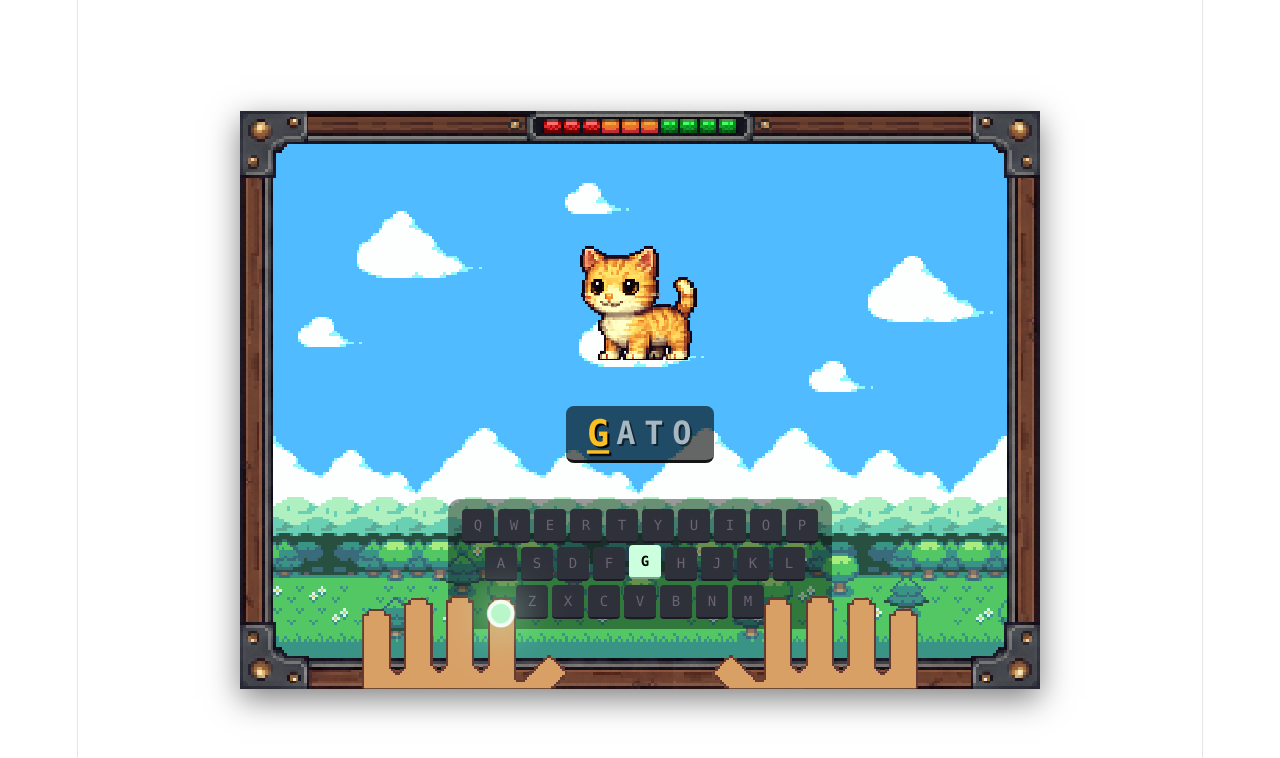
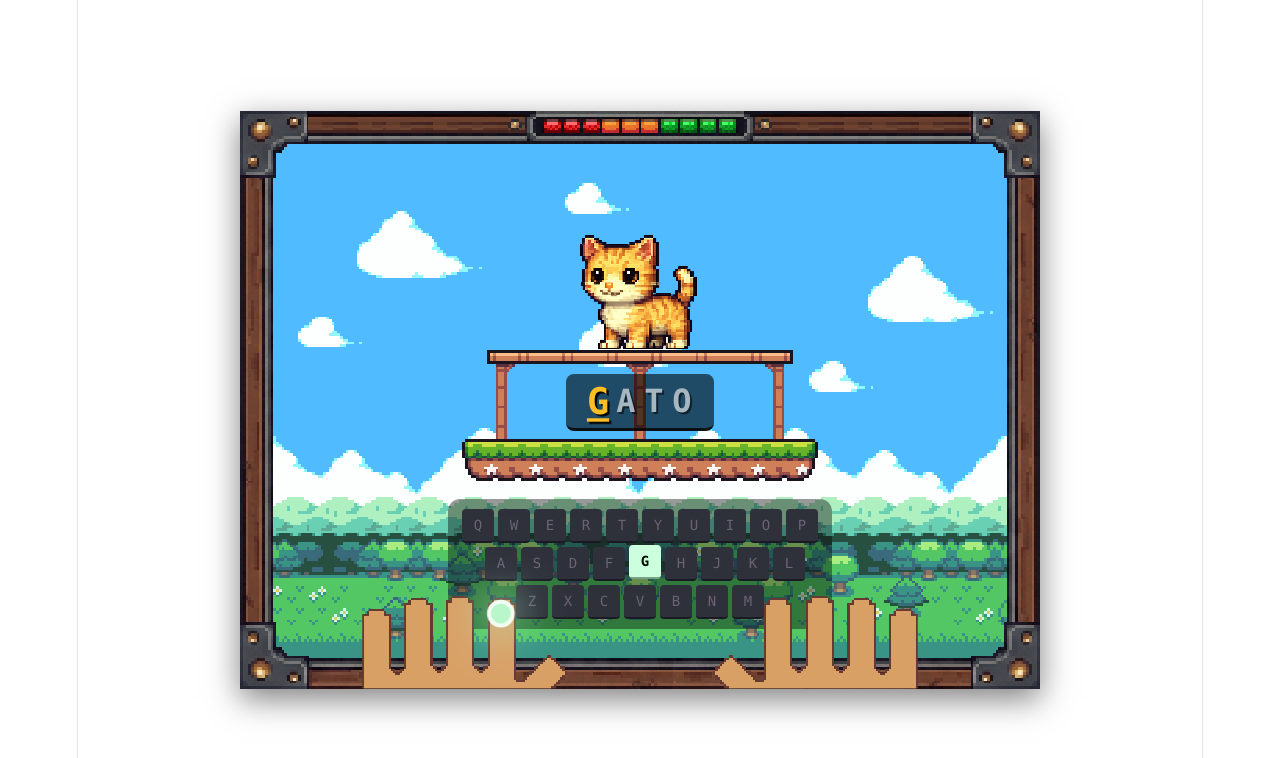
Before and after one commit to lucasdlima/vaqueiro_aprendiz, a React (Vite) app: page / in a window 1280 px wide. Shown: the top 758 px of the page. Built offline with nearby package versions, Linux system fonts and the light colour scheme.

Commit message:
fix: update animal input margin and increase animals per game

```diff
--- a/src/components/animal/Animal.css
+++ b/src/components/animal/Animal.css
@@ -2,7 +2,7 @@
   display: inline-flex;
   justify-content: center;
   align-items: center;
-  margin-top: 0px; /* Menos margem no topo */
+  margin-top: 10px; /* Menos margem no topo */
   margin-bottom: 0px;
 }
 
--- a/src/components/board/Board.css
+++ b/src/components/board/Board.css
@@ -5,7 +5,6 @@
   max-width: 800px;
   aspect-ratio: 288 / 208;
   margin: 0 auto;
-  /* border-radius: 16px; <-- Removido para deixar os cantos quadrados! */
   overflow: hidden;
   box-shadow: 0 10px 30px rgba(0, 0, 0, 0.5);
 }
@@ -19,15 +18,13 @@
   height: 100%;
   object-fit: cover;
   z-index: 0;
-  image-rendering: pixelated; /* Garantindo que o cenário fique nítido também! */
+  image-rendering: pixelated;
 }
 
 /* A camada onde ficam os itens (Vidas, Animal, Texto, Teclado, Mãos) */
 .board-ui {
   position: relative;
 
-  /* ---> ALTERADO AQUI DE 1 PARA 3 <---
-     Isso garante que toda a interface fique NA FRENTE da moldura (que tem z-index 2) */
   z-index: 3;
 
   display: flex;
@@ -42,11 +39,8 @@
   display: flex;
   justify-content: center;
   width: 100%;
-  /* Se o pixel art original da moldura tiver um espacinho do topo,
-     você pode adicionar um margin-top aqui depois. Por enquanto é zero. */
 }
 
-/* A Mágica da Proporção: Garante que a vida tenha exatamente 239px em relação aos 288px do fundo */
 .top-bar > div {
   width: 82.986%; /* Resultado de (239 / 288) * 100 */
 }
@@ -65,8 +59,6 @@
   justify-content: center;
   align-items: flex-end;
 
-  /* AUMENTE este valor (ex: 20px) para empurrar o teclado mais para CIMA. */
-  /* DIMINUA este valor (ex: 0px) para colar o teclado mais perto da borda de BAIXO. */
   padding-bottom: 60px;
 }
 
@@ -82,9 +74,8 @@
   /* Coloca a borda na frente de tudo (acima do z-index 1 da board-ui) */
   z-index: 2;
 
-  /* CRUCIAL: Faz o mouse "atravessar" a borda.
-     Se não colocar isso, você não consegue clicar no teclado! */
+  /* CRUCIAL: Faz o mouse "atravessar" a borda. */
   pointer-events: none;
 
-  image-rendering: pixelated; /* Mantém a borda nítida */
+  image-rendering: pixelated;
 }
--- a/src/components/board/index.tsx
+++ b/src/components/board/index.tsx
@@ -16,7 +16,7 @@ const ALL_ANIMALS: AnimalType[] = [
 ];
 
 // 2. Número de animais por partida
-const ANIMALS_PER_GAME = 2;
+const ANIMALS_PER_GAME = 5;
 
 // Função auxiliar que embaralha a lista e pega a quantidade desejada
 const getRandomAnimals = (count: number): AnimalType[] => {
--- a/src/components/hands-guide/HandsGuide.css
+++ b/src/components/hands-guide/HandsGuide.css
@@ -38,17 +38,15 @@
   height: 5px;
   border-radius: 50%;
 
-  /* NOVO: Adicione uma bordinha branca para destacar o miolo! */
+  /* Borda */
   border: 1px solid rgba(255, 255, 255, 0.8);
 
   transform: translate(-50%, -50%);
-  /* Diminuí o tempo de 0.8s para 0.5s para ela piscar mais rápido */
   animation: pulseDot 0.5s infinite alternate;
 }
 
 /* Animação para a bolinha pulsar */
 @keyframes pulseDot {
-  /* Aumentei a escala de 1.3 para 1.8 para ela "inchar" mais */
   0% { opacity: 0.8; transform: translate(-50%, -50%) scale(1); }
   100% { opacity: 1; transform: translate(-50%, -50%) scale(1.8); }
 }
--- a/src/components/lifebar/LifeBar.css
+++ b/src/components/lifebar/LifeBar.css
@@ -7,11 +7,8 @@
 
 /* Classe para a imagem de pixel art */
 .lifebar-image {
-  /* ESTA É A LINHA MÁGICA!
-     Diz ao navegador para não suavizar a imagem. */
   image-rendering: pixelated;
 
-  /* Mantém a proporção original */
   max-width: 100%;
   height: auto;
 }
--- a/src/components/word-input/WordInput.css
+++ b/src/components/word-input/WordInput.css
@@ -7,7 +7,7 @@
   background-color: rgba(0, 0, 0, 0.6);
   border-radius: 8px; /* Cantos um pouco mais retos para combinar com pixel art */
   margin-top: 0px; /* Menos margem no topo */
-  margin-bottom: 20px;
+  margin-bottom: 52px;
   border-bottom: 3px solid rgba(0, 0, 0, 0.8); /* Um efeitinho 3D na caixa */
 }
 
--- a/src/index.css
+++ b/src/index.css
@@ -18,7 +18,6 @@ body {
   margin: 0;
 }
 
-/* Mantém o seu layout centralizado em formato de "bloco" */
 #root {
   width: 1126px;
   max-width: 100%;
```
Also changed, not shown: src/assets/bg_288x208.png, src/assets/teste_BG_(288 x 208).png (added).
